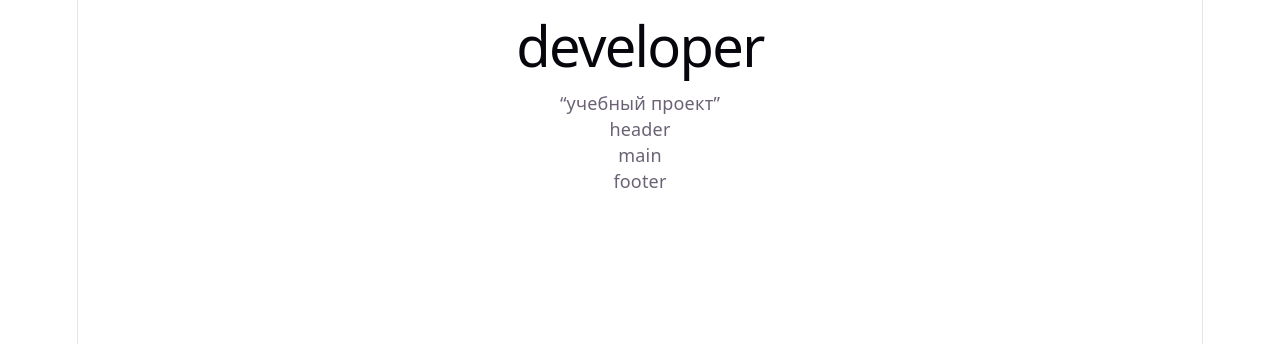
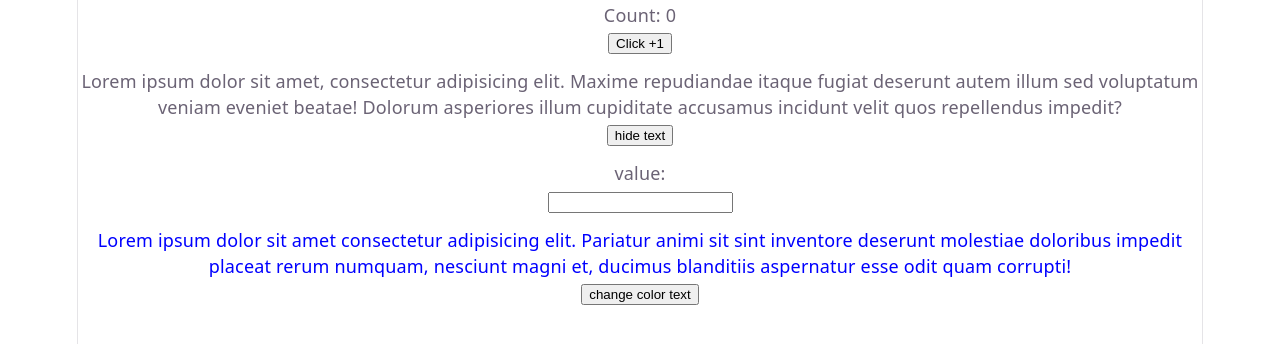
Before and after one commit to yermalovichsviataslau/rrr, a React (Vite) app: page / in a window 1280 px wide. Shown: the top 344 px of the page. Built offline with nearby package versions, Linux system fonts and the light colour scheme.

Commit message:
create 4 components and realozation logic

```diff
--- a/src/App.jsx
+++ b/src/App.jsx
@@ -1,41 +1,20 @@
 import './App.css'
+import ColorText from './components/ColorText'
+import Counter from './components/Counter'
+import LiveInput from './components/LiveInput'
+import ToggleText from './components/ToggleText'
 function App() {
+  const style = {
+    border: '2px solid white',
+    marginBottom: '10px',
+  }
   return (
     <>
-      <h1>developer</h1>
-      <q>учебный проект</q>
-      <Header />
-      <MainContent>
-        <Section />
-      </MainContent>
-      <Footer />
+      <Counter style={style} />
+      <ToggleText style={style}/>
+      <LiveInput style={style}/>
+      <ColorText style={style}/>
     </>
-  )
-}
-function Footer (){
-  return(
-    <footer>footer</footer>
-  )
-}
-function  Header(){
-  return(
-    <header>
-      header
-    </header>
-  )
-}
-function MainContent(){
-  return (
-    <main>
-      main
-    </main>
-  )
-}
-function Section (){
-  return(
-    <section>
-      section
-    </section>
   )
 }
 
--- /dev/null
+++ b/src/components/ColorText.jsx
@@ -0,0 +1,21 @@
+import { useState } from "react"
+
+function ColorText({style}){
+  const [color, setCoolor] = useState('blue')
+
+  const handleClick = () =>{
+    setCoolor(color === 'blue' ? 'green' : 'blue')
+  }
+
+  const colorForP = {
+    color: color
+  }
+  return(
+    <div style={style}>
+      <p style={colorForP}>Lorem ipsum dolor sit amet consectetur adipisicing elit. Pariatur animi sit sint inventore deserunt molestiae doloribus impedit placeat rerum numquam, nesciunt magni et, ducimus blanditiis aspernatur esse odit quam corrupti!</p>
+      <button onClick={handleClick}>change color text</button>
+    </div>
+  )
+}
+
+export default ColorText
--- /dev/null
+++ b/src/components/Counter.jsx
@@ -0,0 +1,18 @@
+import { useState } from "react"
+
+function Counter ({style}){
+
+  const [count, setCount] = useState(0)
+
+  const increment = () =>{
+    setCount((prevCount)=> prevCount + 1)
+  }
+  return (
+    <div style={style}>
+      <p>Count: {count}</p>
+      <button onClick={increment}>Click +1</button>
+    </div>
+  )
+}
+
+export default Counter
--- /dev/null
+++ b/src/components/LiveInput.jsx
@@ -0,0 +1,19 @@
+import { useState } from "react"
+
+function LiveInput({style}){
+  const [val, setVal] = useState('')
+
+  const handleChange = (event) =>{
+    setVal(event.target.value)
+  }
+
+  return (
+
+    <div style={style}>
+      <p>value: {val}</p>
+      <input type="text" value={val} onChange={handleChange}/>
+    </div>
+  )
+}
+
+export default LiveInput
--- /dev/null
+++ b/src/components/ToggleText.jsx
@@ -0,0 +1,18 @@
+import { useState } from "react"
+
+function ToggleText({style}){
+  const [text, setText] = useState(true)
+
+  const handleClick = () => {
+    setText((prevItem) => !prevItem)
+  }
+
+  return(
+    <div style={style}>
+      <p>{text && 'Lorem ipsum dolor sit amet, consectetur adipisicing elit. Maxime repudiandae itaque fugiat deserunt autem illum sed voluptatum veniam eveniet beatae! Dolorum asperiores illum cupiditate accusamus incidunt velit quos repellendus impedit?'}</p>
+      <button onClick={handleClick}>{text ? 'hide text' : 'show text'}</button>
+    </div>
+  )
+}
+
+export default ToggleText
```
Also changed, not shown: src/components/Content.jsx (deleted, +0 -16 lines), src/components/Footer.jsx (deleted, +0 -7 lines), src/components/Header.jsx (deleted, +0 -9 lines).
